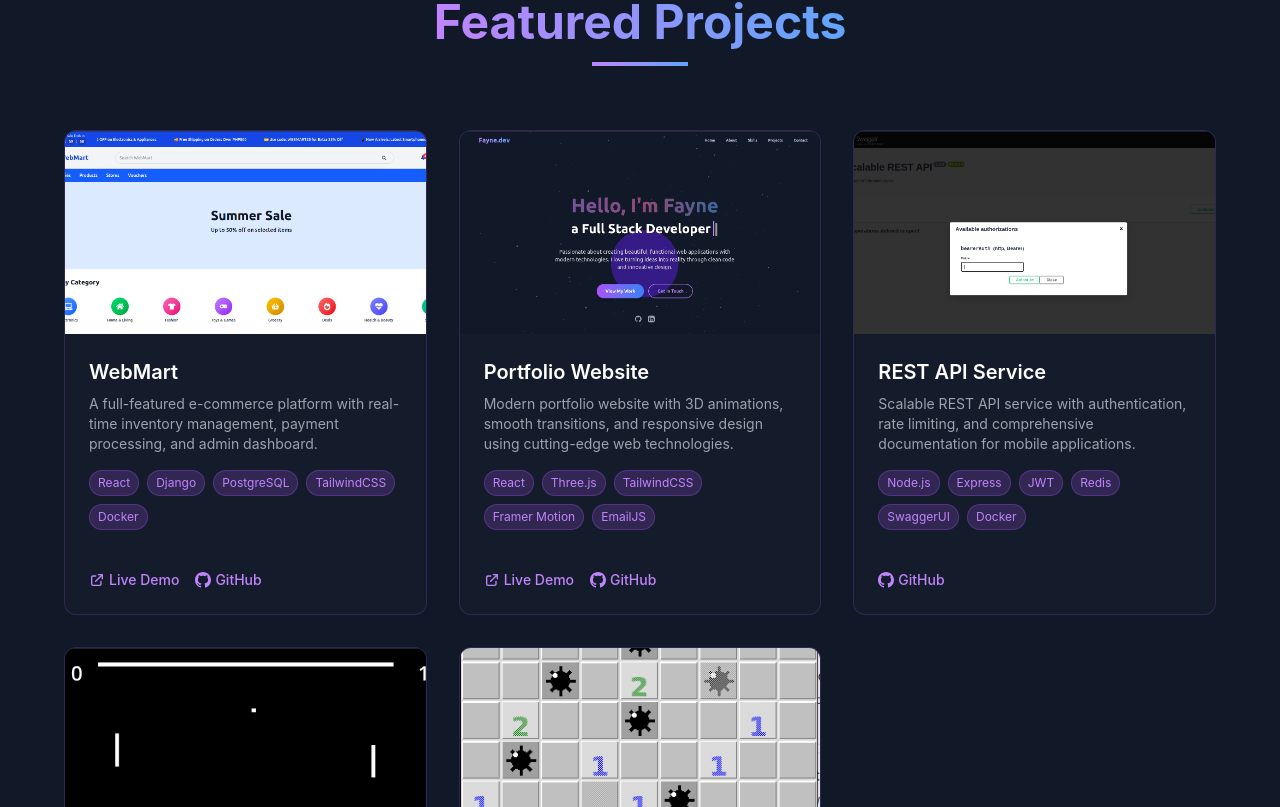
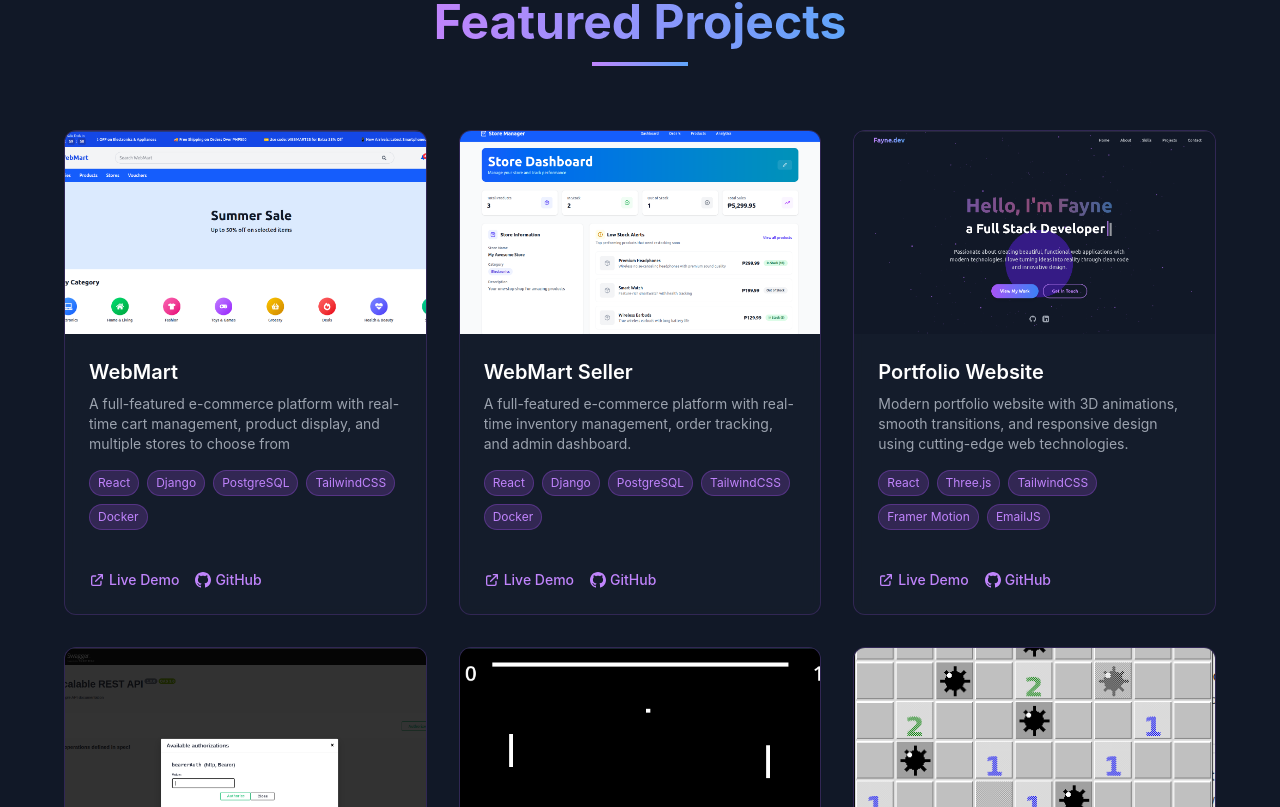
Before and after one commit to fabagaipo/dev-portfolio, a React (Vite) app: page / in a window 1280 px wide. Shown: the part 2313-3120 px from the top of the page. Built offline with nearby package versions, Linux system fonts and the light colour scheme.

Commit message:
add more projects and adjust arrangement

```diff
--- a/src/components/Projects.jsx
+++ b/src/components/Projects.jsx
@@ -3,7 +3,7 @@ export default function Projects() {
     {
       id: 1,
       title: 'WebMart',
-      description: 'A full-featured e-commerce platform with real-time inventory management, payment processing, and admin dashboard.',
+      description: 'A full-featured e-commerce platform with real-time cart management, product display, and multiple stores to choose from',
       image: '/webmart.png',
       technologies: ['React', 'Django', 'PostgreSQL', 'TailwindCSS', 'Docker'],
       liveUrl: 'https://webmart-ph.vercel.app',
@@ -11,6 +11,15 @@ export default function Projects() {
     },
     {
       id: 2,
+      title: 'WebMart Seller',
+      description: 'A full-featured e-commerce platform with real-time inventory management, order tracking, and admin dashboard.',
+      image: '/webmartseller.png',
+      technologies: ['React', 'Django', 'PostgreSQL', 'TailwindCSS', 'Docker'],
+      liveUrl: 'https://webmart-seller.vercel.app',
+      githubUrl: 'https://github.com/fabagaipo/webmart-seller',
+    },
+    {
+      id: 3,
       title: 'Portfolio Website',
       description: 'Modern portfolio website with 3D animations, smooth transitions, and responsive design using cutting-edge web technologies.',
       image: '/portfolio.png',
@@ -37,7 +46,7 @@ export default function Projects() {
     //   githubUrl: '#',
     // },
     {
-      id: 3,
+      id: 4,
       title: 'REST API Service',
       description: 'Scalable REST API service with authentication, rate limiting, and comprehensive documentation for mobile applications.',
       image: '/restapi.png',
@@ -55,16 +64,16 @@ export default function Projects() {
     //   githubUrl: '#',
     // },
     {
-      id: 4,
+      id: 5,
       title: 'Ping Pong',
       description: 'Basic pingpong game made in godot',
       image: '/pong.png',
       technologies: ['Godot', 'GDScript'],
-      liveUrl: 'fayasdfghjkl.itch.io/basic-pong',
+      liveUrl: 'https://fayasdfghjkl.itch.io/basic-pong',
       githubUrl: 'https://github.com/fabagaipo/godot-pingpong',
     },
     {
-      id: 5,
+      id: 6,
       title: 'Minesweeper',
       description: 'Pure python made minesweeper game with difficulty and high scores',
       image: '/minesweeper.png',
@@ -153,7 +162,7 @@ export default function Projects() {
           ))}
         </div>
 
-        <div className="text-center mt-12">
+        {/* <div className="text-center mt-12">
           <a
             href="#"
             className="inline-flex items-center px-6 py-3 bg-gradient-to-r from-purple-500 to-blue-500 text-white font-semibold rounded-full hover:from-purple-600 hover:to-blue-600 transform hover:scale-105 transition-all duration-300 shadow-lg hover:shadow-purple-500/50"
@@ -163,7 +172,7 @@ export default function Projects() {
               <path strokeLinecap="round" strokeLinejoin="round" strokeWidth={2} d="M17 8l4 4m0 0l-4 4m4-4H3" />
             </svg>
           </a>
-        </div>
+        </div> */}
       </div>
 
       <style jsx>{`
```
Also changed, not shown: public/webmartseller.png (added).
